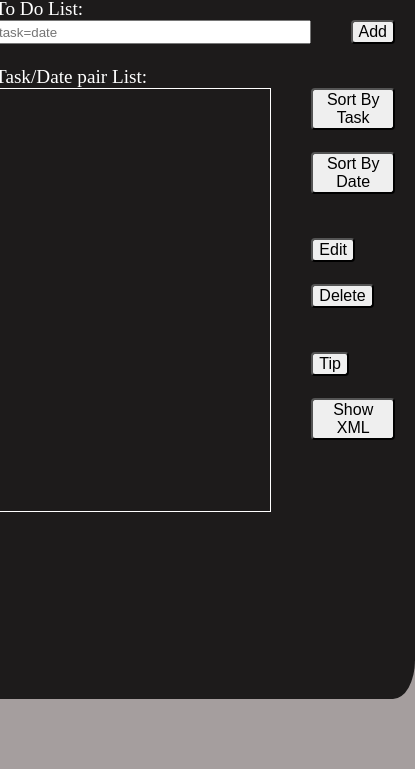
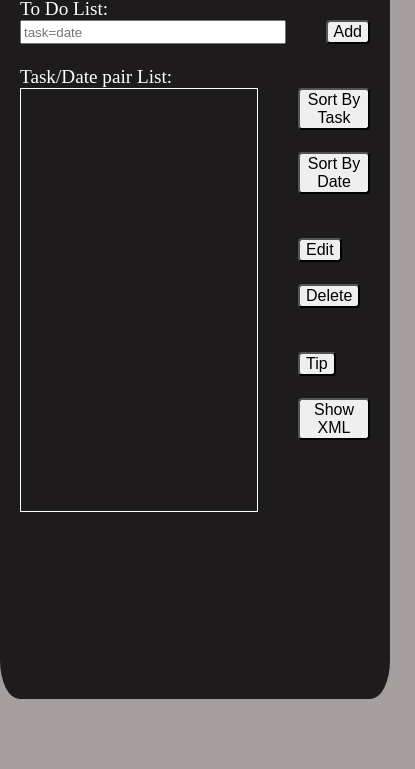
Before and after one commit to ArpitaSikder/List-Maker, a plain HTML site: page index.html in a window 390 px wide. Shown: the part 75-844 px from the top of the page, 415 px wide, since content can reach past the window. Drawn offline with nearby package versions, Linux system fonts and the light colour scheme.

Commit message:
Add files via upload

```diff
--- a/style.css
+++ b/style.css
@@ -18,9 +18,17 @@ body {
   color: white;
 }
 
+/*tablet*/
 @media only screen and (max-width: 600px) {
   .container {
     width: 400px;
+  }
+}
+
+/*mobile*/
+@media only screen and (max-width: 400px) {
+  .container {
+    width: 350px;
   }
 }
 
```
